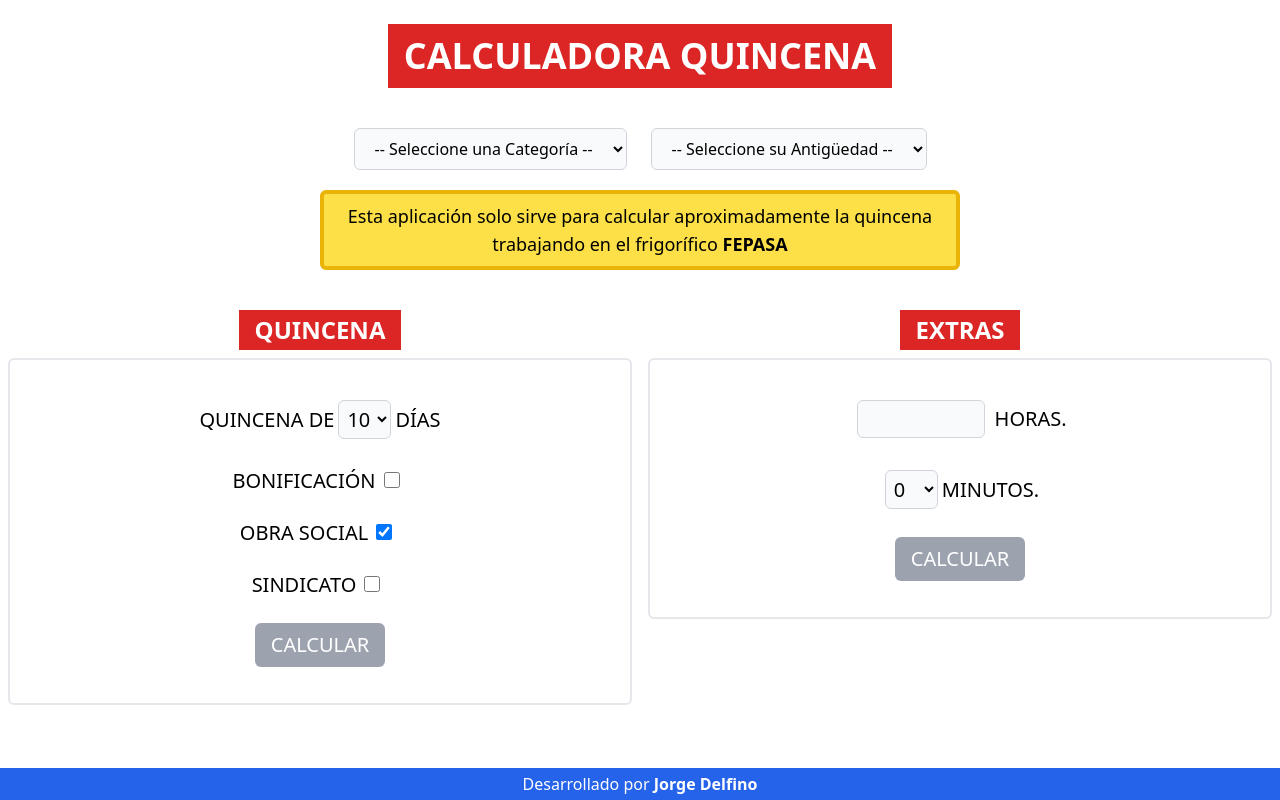
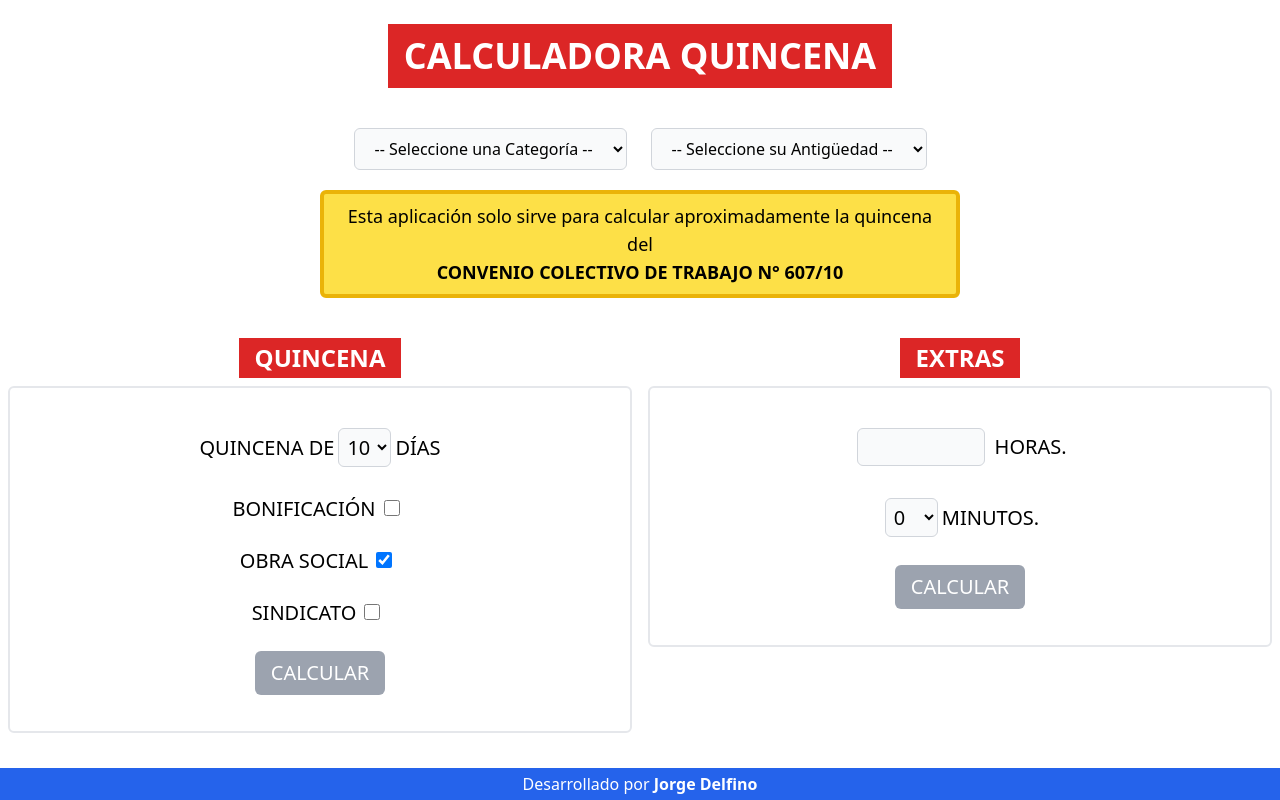
Before and after one commit to jorgedelfino/calculadora_quincena, a React (Vite) app: page / in a window 1280 px wide. Built offline with nearby package versions, Linux system fonts and the light colour scheme.

Commit message:
cambia mensaje principal

```diff
--- a/src/components/Categoria.jsx
+++ b/src/components/Categoria.jsx
@@ -67,7 +67,7 @@ const Categoria = ({
 				<p
 					className="text-center text-lg md:w-1/2 bg-yellow-300 py-2 px-4 rounded-md border-4 border-yellow-500"
 				>
-					Esta aplicación solo sirve para calcular aproximadamente la quincena trabajando en el frigorífico <span className="uppercase font-bold">FEPASA</span>
+					Esta aplicación solo sirve para calcular aproximadamente la quincena del <br /> <span className="uppercase font-bold">convenio colectivo de trabajo n° 607/10</span>
 				</p>
 			)}
 			</div>
```
